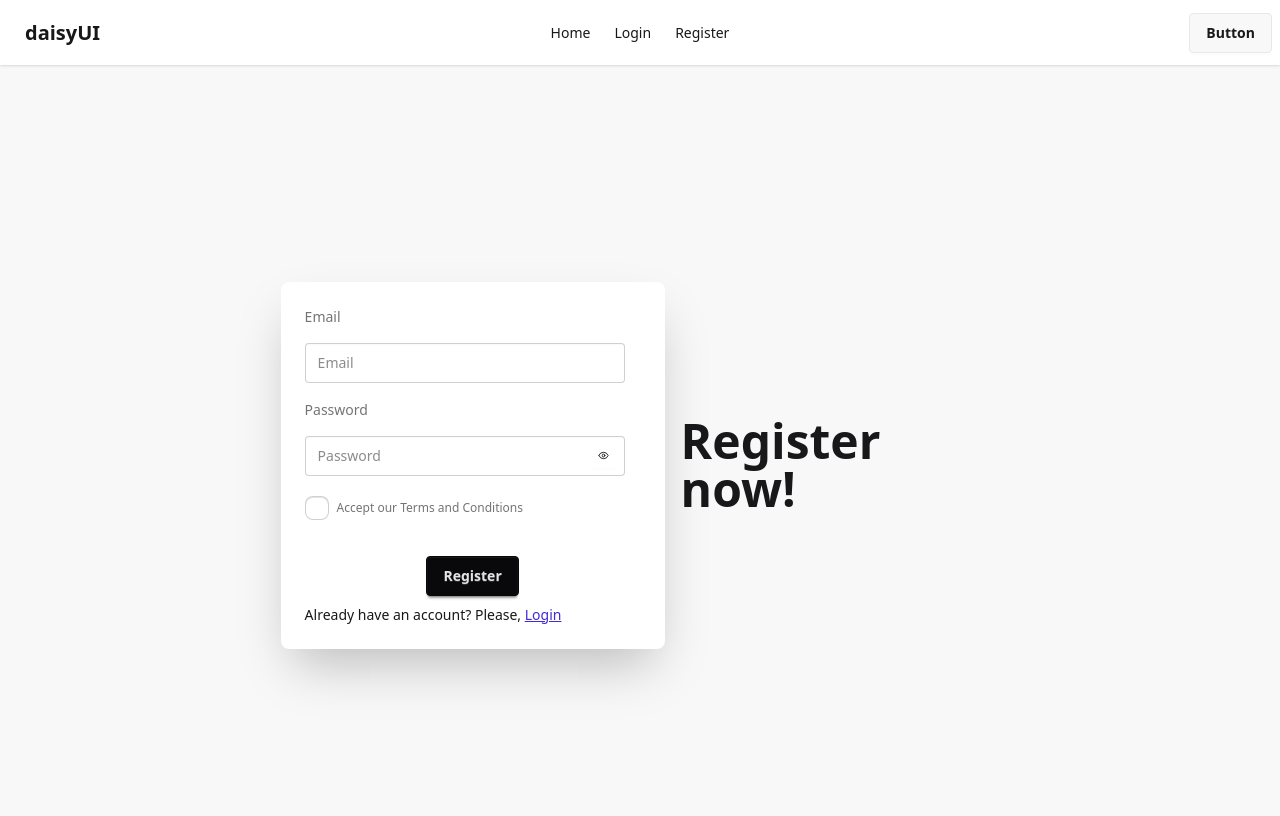
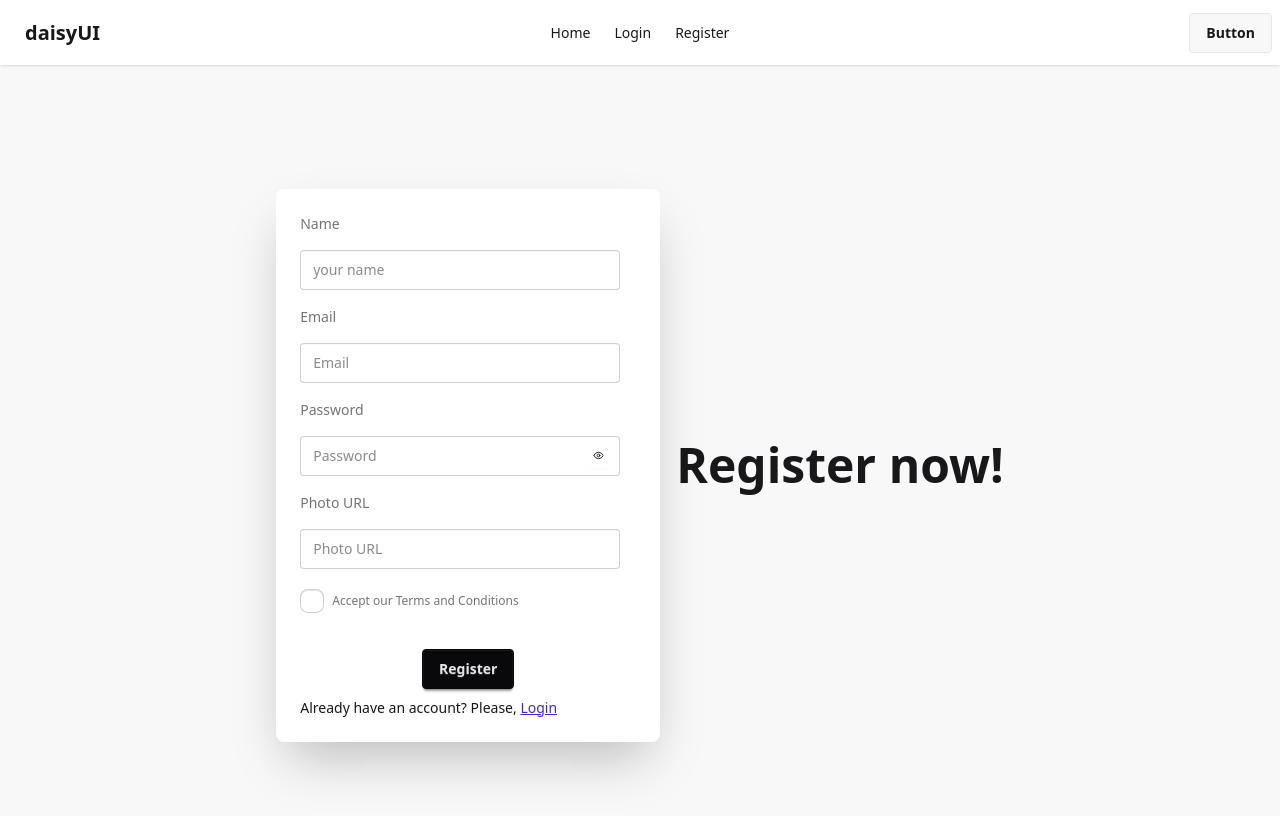
Before and after one commit to nozibuddowla/email-password-auth, a React (Vite) app: page /register in a window 1280 px wide. Shown: the top 816 px of the page. Built offline with nearby package versions, Linux system fonts and the light colour scheme.

Commit message:
update user name to firebase

```diff
--- a/src/components/Register/Register.jsx
+++ b/src/components/Register/Register.jsx
@@ -3,6 +3,7 @@ import { auth } from "../../firebase/firebase";
 import {
   createUserWithEmailAndPassword,
   sendEmailVerification,
+  updateProfile,
 } from "firebase/auth";
 import { LuEye, LuEyeClosed } from "react-icons/lu";
 import { Link } from "react-router";
@@ -25,6 +26,11 @@ const Register = () => {
 
   const handleRegister = async (event) => {
     event.preventDefault();
+    const name = event.target.name.value;
+    const photo = event.target.photo.value;
+    console.log(
+      `register click ${email}, ${password}, ${acceptTerms}, ${name}, ${photo} `
+    );
 
     // reset previous messages
     setSignupError("");
@@ -82,11 +88,23 @@ const Register = () => {
         password
       );
       setSignupSuccess(true);
+      event.target.reset();
       setEmail("");
       setPassword("");
       setAcceptTerms(false);
       setSignupError("");
       console.log(userCredential.user);
+
+      // update user profile
+      const profile = {
+        displayName: name,
+        photoURL: photo,
+      };
+      updateProfile(userCredential.user, profile)
+        .then(console.log(profile.displayName, profile.photoURL))
+        .catch((error) => {
+          console.log(error);
+        });
       // send verification email
       sendEmailVerification(userCredential.user).then(() => {
         alert("Please login to your email and verify your email address");
@@ -125,6 +143,15 @@ const Register = () => {
         <div className="card bg-base-100 w-full max-w-sm shrink-0 shadow-2xl">
           <div className="card-body">
             <form className="space-y-4" onSubmit={handleRegister} noValidate>
+              {/* user name */}
+              <label className="label">Name</label>
+              <input
+                type="text"
+                name="name"
+                className="input"
+                placeholder="your name"
+              />
+              {/* email */}
               <label className="label">Email</label>
               <input
                 id="email"
@@ -177,6 +204,14 @@ const Register = () => {
                   {passwordError}
                 </p>
               )}
+
+              <label className="label">Photo URL</label>
+              <input
+                type="text"
+                name="photo"
+                className="input"
+                placeholder="Photo URL"
+              />
 
               <div>
                 <fieldset className="fieldset">
```
